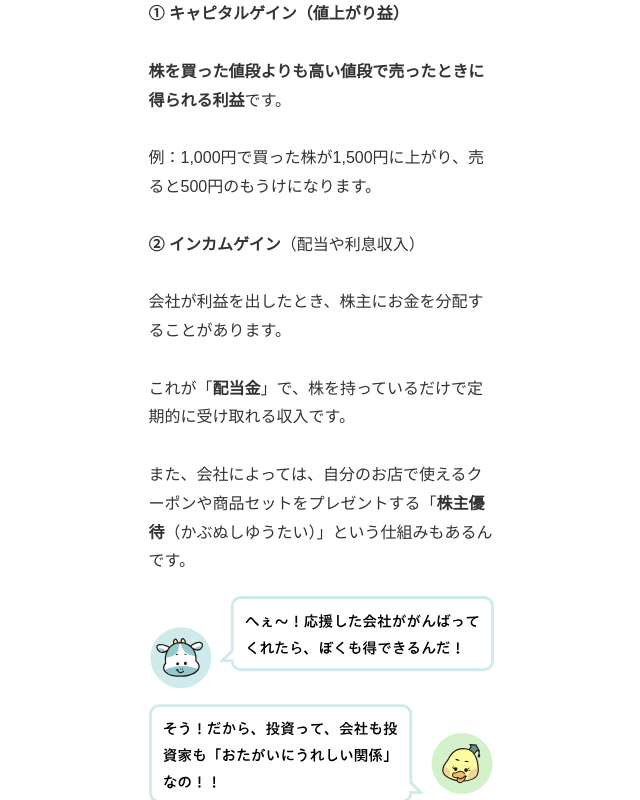
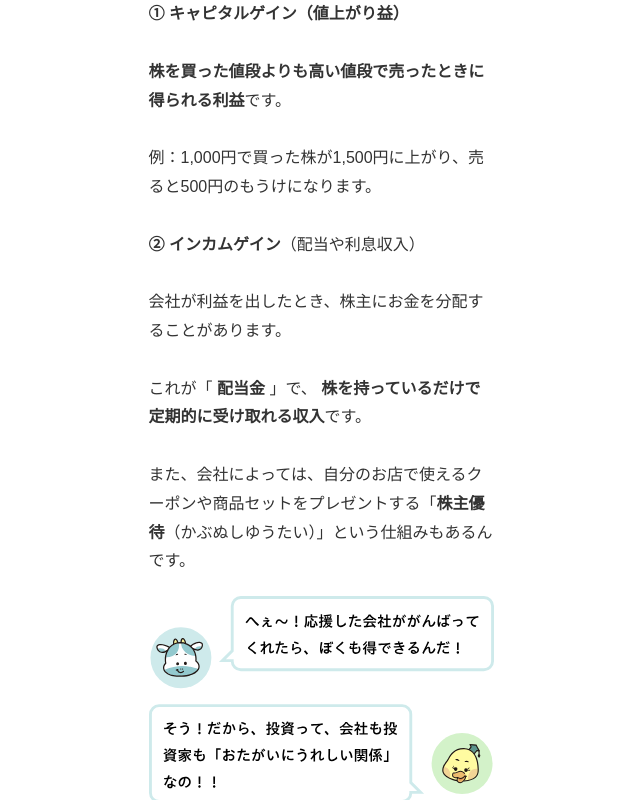
Before and after one commit to c3iird/level02-01, a plain HTML site: page index.html in a window 1280 px wide. Shown: the part 2027-2827 px from the top of the page, without its empty margins (319-959 px from the left). Drawn offline with Linux system fonts and the light colour scheme.

Commit message:
Update index.html

```diff
--- a/index.html
+++ b/index.html
@@ -123,7 +123,7 @@
  <br>&nbsp;<br>
  会社が利益を出したとき、株主にお金を分配することがあります。
 <br>&nbsp;<br>
- これが「<b>配当金</b>」で、株を持っているだけで定期的に受け取れる収入です。
+これが「 <b>配当金 </b>」で、 <b>株を持っているだけで定期的に受け取れる収入</b>です。
 <br>&nbsp;<br>
 また、会社によっては、自分のお店で使えるクーポンや商品セットをプレゼントする「<b>株主優待</b>（かぶぬしゆうたい）」という仕組みもあるんです。
     </div>
```
